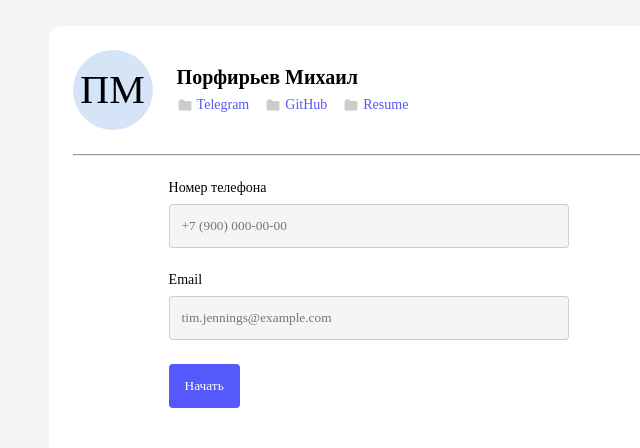
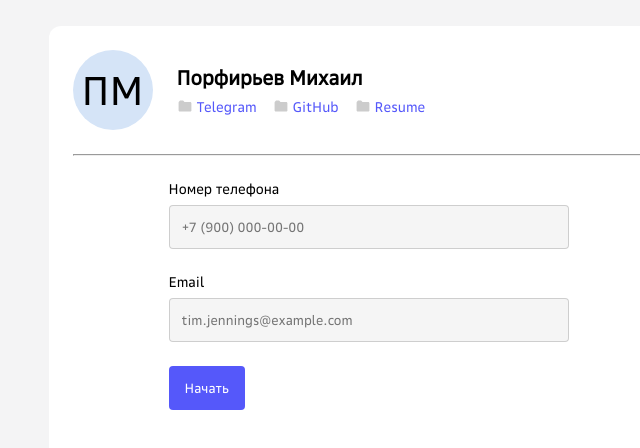
Before and after one commit to viwnu/testRegFormCloud, a React app: page / in a window 1280 px wide. Shown: the top 448 px of the page, without its empty margins (169-809 px from the left). Built offline with nearby package versions, Linux system fonts and the light colour scheme.

Commit message:
still trying adding font

```diff
--- a/src/Global.js
+++ b/src/Global.js
@@ -1,6 +1,6 @@
 import { createGlobalStyle } from 'styled-components'
 
-import SBSansUIRegular from './assets/font/SBSansUI-Regular.otf'
+import SBSansUIRegular from './assets/font/SB Sans Interface.otf'
 
 const StyledGlobal = createGlobalStyle`
     * {
@@ -8,12 +8,10 @@ const StyledGlobal = createGlobalStyle`
         padding: 0;
         box-sizing: border-box;
         @font-face {
-            font-family: "SB Sans Interface";
-            src: url(${SBSansUIRegular}) format("otf");
-
+            font-family: 'SB Sans Interface';
+            src: url(${SBSansUIRegular});
         }
         font-family: 'SB Sans Interface';
-        /* font-size: 14px; */
         list-style: none;
     }
 `
```
Also changed, not shown: src/assets/font/SB Sans Interface Semibold.otf (added), src/assets/font/SB Sans Interface.otf (added), 3 other files (tests, documents, lock files or other folders).
